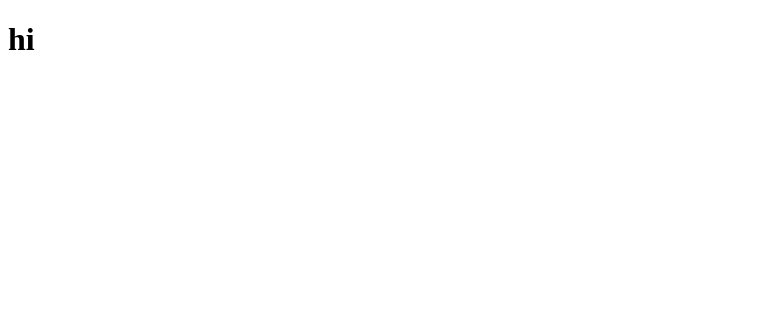
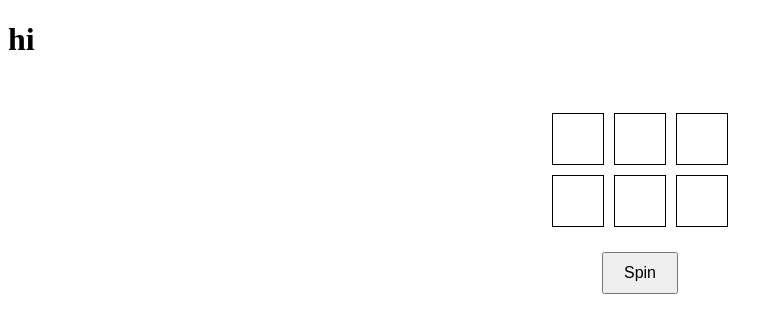
Before and after one commit to xcinek1337/777-MACHINE, a React app: page / in a window 1280 px wide. Shown: the top 332 px of the page, without its empty margins (0-782 px from the left). Built offline with nearby package versions, Linux system fonts and the light colour scheme.

Commit message:
gpt guides me how to do it

```diff
--- a/package.json
+++ b/package.json
@@ -17,13 +17,16 @@
     "@babel/preset-react": "^7.18.6",
     "babel-loader": "^9.0.1",
     "babel-plugin-styled-components": "^2.0.7",
+    "css-loader": "^6.9.1",
     "html-webpack-plugin": "^5.5.0",
+    "style-loader": "^3.3.4",
     "webpack": "^5.74.0",
     "webpack-cli": "^4.10.0",
     "webpack-dev-server": "^4.11.1"
   },
   "dependencies": {
     "react": "^18.2.0",
-    "react-dom": "^18.2.0"
+    "react-dom": "^18.2.0",
+    "react-spinners": "^0.13.8"
   }
 }
--- a/src/components/App.js
+++ b/src/components/App.js
@@ -1,5 +1,14 @@
 import React from 'react';
+import SlotMachine from './SlotMachine';
 
-const App = () => <h1>hi</h1>;
+const App = () => {
+
+	return (
+		<>
+			<h1>hi</h1>
+			<SlotMachine />
+		</>
+	);
+};
 
 export default App
--- /dev/null
+++ b/src/components/SlotMachine.js
@@ -0,0 +1,67 @@
+import React, { useState } from 'react';
+import './style.css'
+
+
+
+const SlotMachine = () => {
+	const [reels, setReels] = useState(['', '', '']);
+	const [spinning, setSpinning] = useState(false);
+
+	const spinReels = () => {
+		setSpinning(true);
+
+		// Symulacja losowego zatrzymywania bębnów po określonym czasie
+		const stopTime = [1000, 2000, 3000]; // Czas zatrzymania dla każdego bębna
+
+		setTimeout(() => {
+			setReels(generateRandomSymbols());
+		}, stopTime[0]);
+
+		setTimeout(() => {
+			setReels(generateRandomSymbols());
+		}, stopTime[1]);
+
+		setTimeout(() => {
+			setReels(generateRandomSymbols());
+			setSpinning(false);
+		}, stopTime[2]);
+	};
+
+	const generateRandomSymbols = () => {
+		const symbols = ['🍒', '🍇', '🍊', '🔔', '💎']; // Dodaj swoje symbole
+		return Array.from({ length: 3 }, () => symbols[Math.floor(Math.random() * symbols.length)]);
+	};
+
+	return (
+		<div className='slot-machine'>
+			<div className='reels'>
+				{reels.map((symbol, index) => (
+					<div
+						key={index}
+						className='reel'
+					>
+						{symbol}
+					</div>
+				))}
+			</div>
+			<div className='reels'>
+				{reels.map((symbol, index) => (
+					<div
+						key={index}
+						className='reel'
+					>
+						{symbol}
+					</div>
+				))}
+			</div>
+			<button
+				onClick={spinReels}
+				disabled={spinning}
+			>
+				Spin
+			</button>
+		</div>
+	);
+};
+
+export default SlotMachine;
--- /dev/null
+++ b/src/components/style.css
@@ -0,0 +1,28 @@
+    .slot-machine {
+    display: flex;
+    flex-direction: column;
+    align-items: center;
+    margin-top: 50px;
+  }
+
+  .reels {
+    display: flex;
+  }
+
+  .reel {
+    width: 50px;
+    height: 50px;
+    border: 1px solid #000;
+    margin: 5px;
+    display: flex;
+    align-items: center;
+    justify-content: center;
+    font-size: 24px;
+  }
+
+  button {
+    margin-top: 20px;
+    padding: 10px 20px;
+    font-size: 16px;
+    cursor: pointer
+  }
--- a/webpack.config.js
+++ b/webpack.config.js
@@ -10,13 +10,12 @@ module.exports = function(env = {}) {
     // w zmiennej [isProd] przechowuje informację
     // w jakim trybie uruchomić webpacka
 
-    return  {
+    return {
 			entry: './src/app.js',
 			// definiuje plik wejściowy
 			mode: isProd ? 'production' : 'development',
 			// definiuje tryb pracy webpacka
-        devtool: isProd ?
-            false : 'source-map',
+			devtool: isProd ? false : 'source-map',
 			// definiuje identyfikację kodu źródłowego
 			output: {
 				path: path.resolve(__dirname, 'build'),
@@ -56,16 +55,20 @@ module.exports = function(env = {}) {
 							// ustawiam nazwę katalogu i pliku
 						},
 					},
-            ]
+					{
+						test: /\.css$/i,
+						use: ['style-loader', 'css-loader'],
+					},
+				],
 			},
 			plugins: [
 				new HtmlWebpackPlugin({
 					template: './src/index.html',
 					// wskazuje plik źródłowy
-                filename: 'index.html'
+					filename: 'index.html',
 					// określan nazwę dla pliku
-            })
-        ]
-    }
+				}),
+			],
+		};
 }
 // eksportuję ustawienia dla webpacka
```
Lines whose indentation alone changed are shown as unchanged.
